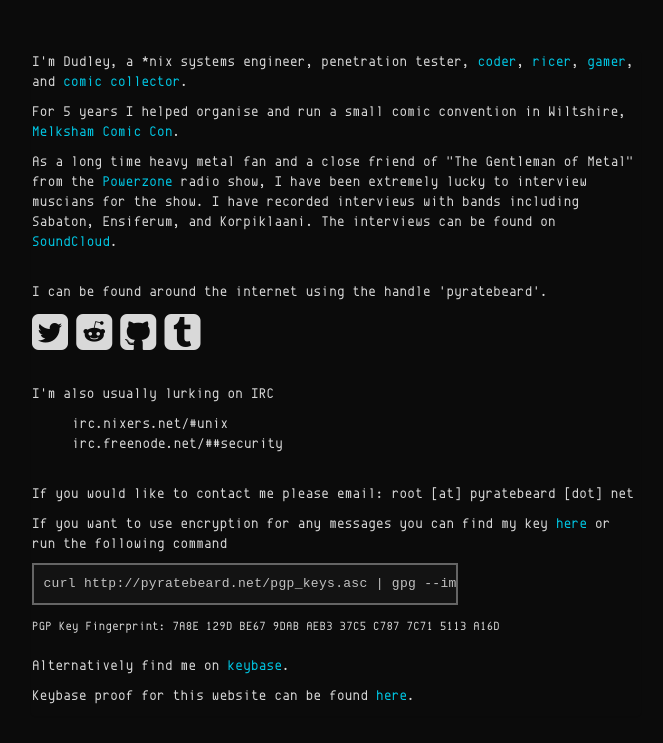
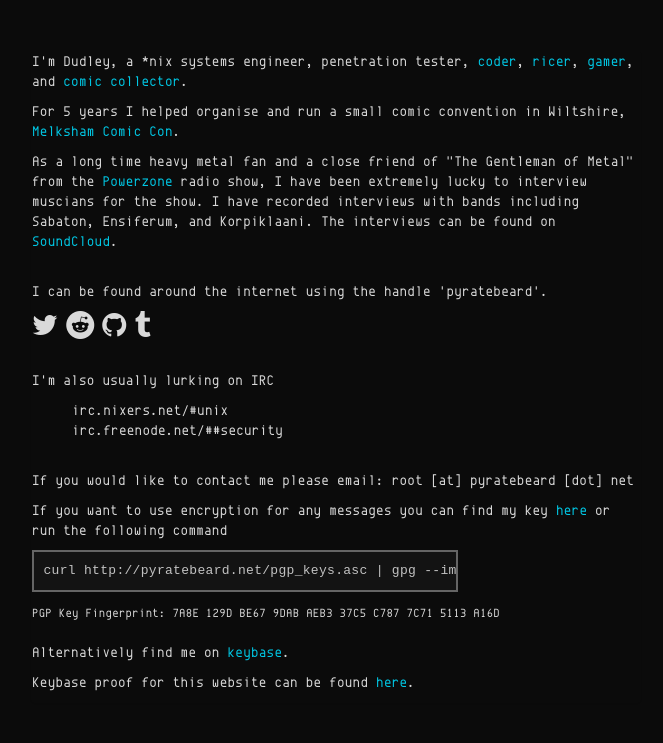
Before and after one commit to pyratebeard/pyratebeard.github.io, a Jekyll site: the page built from bio.html, in a window 1280 px wide. Shown: the top 743 px of the page, without its empty margins (304-967 px from the left). Built offline with Jekyll 4.4.1, drawn with Linux system fonts in a browser that asks for light colours.

Commit message:
reduced size of fontawesome icons

```diff
--- a/bio.html
+++ b/bio.html
@@ -10,10 +10,10 @@
 <br>
 <p>I can be found around the internet using the handle 'pyratebeard'.</p>
 <div class='menu'>
-  <p><a href='https://twitter.com/pyratebeard/' target='_blank' rel='noopener noreferrer'><i class='fa fa-twitter-square fa-3x' aria-hidden='true'></i></a>
-  <a href='https://reddit.com/u/pyratebeard/' target='_blank' rel='noopener noreferrer'><i class='fa fa-reddit-square fa-3x' aria-hidden='true'></i></a>
-  <a href='https://github.com/pyratebeard' target='_blank' rel='noopener noreferrer'><i class='fa fa-github-square fa-3x' aria-hidden='true'></i></a>
-  <a href='http://tumblr.pyratebeard.net' target='_blank' rel='noopener noreferrer'><i class='fa fa-tumblr-square fa-3x' aria-hidden='true'></i></a></p>
+  <p><a href='https://twitter.com/pyratebeard/' target='_blank' rel='noopener noreferrer'><i class='fa fa-twitter fa-2x' aria-hidden='true'></i></a>
+  <a href='https://reddit.com/u/pyratebeard/' target='_blank' rel='noopener noreferrer'><i class='fa fa-reddit fa-2x' aria-hidden='true'></i></a>
+  <a href='https://github.com/pyratebeard' target='_blank' rel='noopener noreferrer'><i class='fa fa-github fa-2x' aria-hidden='true'></i></a>
+  <a href='http://tumblr.pyratebeard.net' target='_blank' rel='noopener noreferrer'><i class='fa fa-tumblr fa-2x' aria-hidden='true'></i></a></p>
 </div>
 <br>
 <p>I'm also usually lurking on IRC</p>
```
